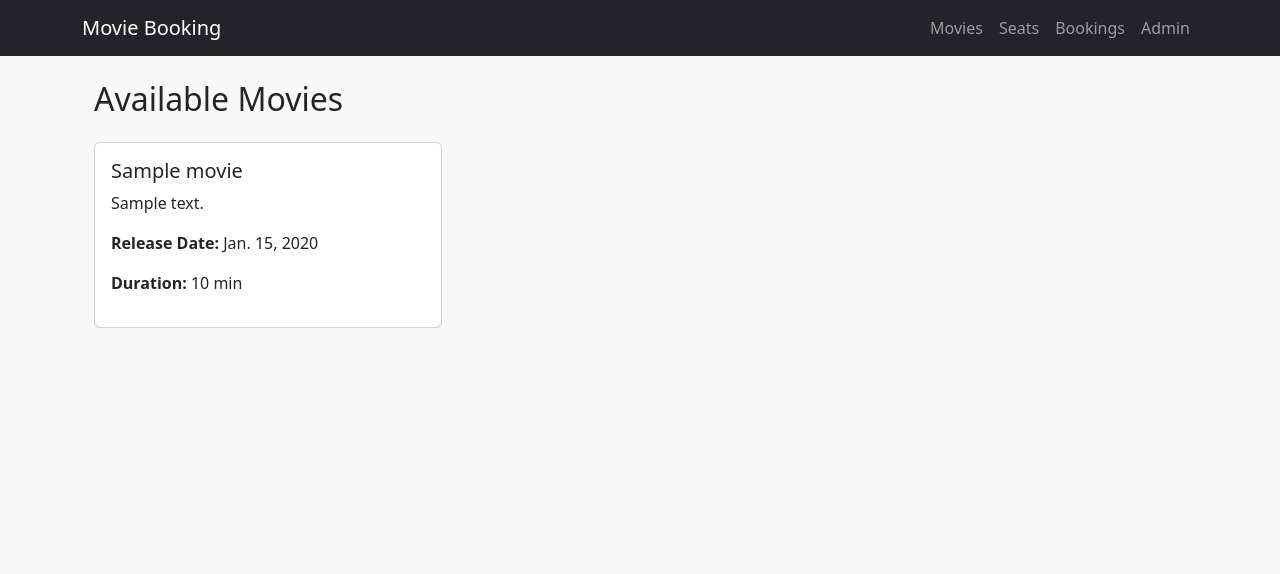
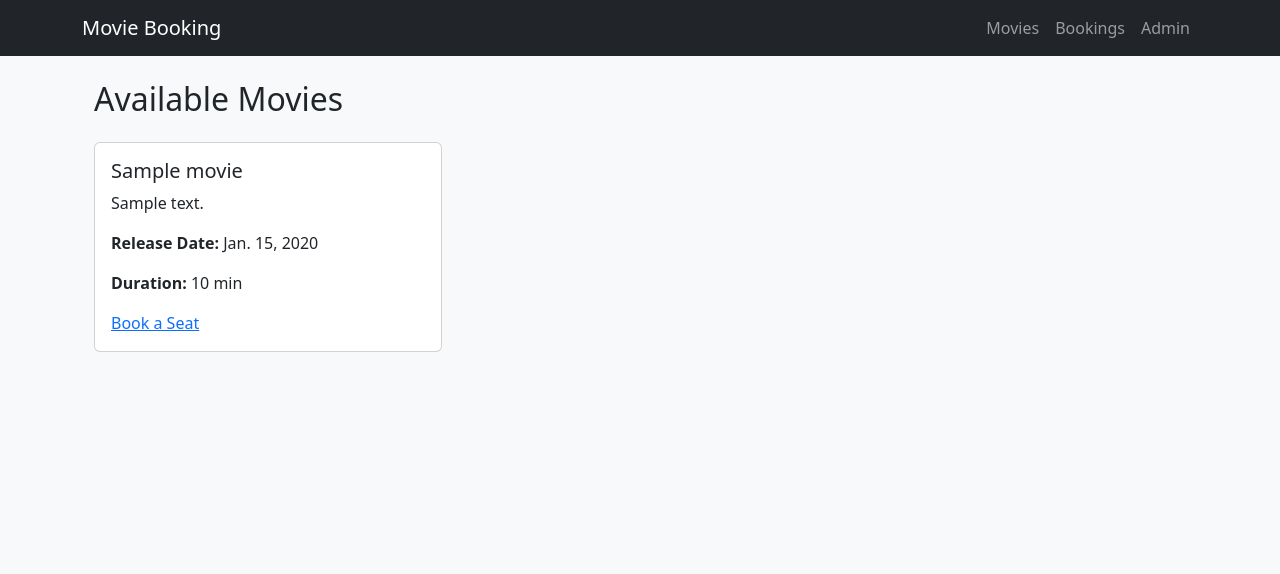
Before and after one commit to iAmMortos/cs4300, a Django app: page /movies/ in a window 1280 px wide. Shown: the top 574 px of the page. Run offline with Django 4.2, Linux system fonts and the light colour scheme; tables that the repository leaves empty hold one stand-in row (values such as "Sample post").

Commit message:
adding interactivity between the views

```diff
--- a/homework2/movie_theater_booking/bookings/templates/bookings/base.html
+++ b/homework2/movie_theater_booking/bookings/templates/bookings/base.html
@@ -41,7 +41,6 @@
             <div class="collapse navbar-collapse" id="navbarNav">
                 <ul class="navbar-nav ms-auto">
                     <li class="nav-item"><a class="nav-link" href="{% url 'movie-list' %}">Movies</a></li>
-                    <li class="nav-item"><a class="nav-link" href="{% url 'seat-booking' %}">Seats</a></li>
                     <li class="nav-item"><a class="nav-link" href="{% url 'booking-history' %}">Bookings</a></li>
                     <li class="nav-item"><a class="nav-link" href="{% url 'admin:index' %}">Admin</a></li>
                 </ul>
--- a/homework2/movie_theater_booking/bookings/templates/bookings/movie_list.html
+++ b/homework2/movie_theater_booking/bookings/templates/bookings/movie_list.html
@@ -6,7 +6,6 @@
     <div class="container mt-4">
         <h2 class="mb-4">Available Movies</h2>
         <div class="row">
-
             {% for movie in movies %}
                 <div class="col-md-4">
                     <div class="card mb-4">
@@ -15,6 +14,7 @@
                             <p class="card-text">{{ movie.description }}</p>
                             <p><strong>Release Date:</strong> {{ movie.release_date }}</p>
                             <p><strong>Duration:</strong> {{ movie.duration }} min</p>
+                            <a href="{% url 'seat-booking' movie.id %}">Book a Seat</a>
                         </div>
                     </div>
                 </div>
--- a/homework2/movie_theater_booking/bookings/views.py
+++ b/homework2/movie_theater_booking/bookings/views.py
@@ -70,11 +70,26 @@ class MovieListView(View):
         return render(request, 'bookings/movie_list.html', {'movies': movies})
 
 class SeatBookingView(View):
-    def get(self, request):
-        seats = Seat.objects.all()
-        return render(request, 'bookings/seat_booking.html', {'seats': seats})
+    def get(self, request, movie_id):
+        movie = Movie.objects.get(id=movie_id)
+        available_seats = Seat.objects.filter(is_booked=False)
+        booked_seats = Booking.objects.filter(movie=movie)
+        return render(request, 'bookings/seat_booking.html', {'movie': movie, 'available_seats': available_seats, 'booked_seats': booked_seats})
+    def post(self, request, movie_id):
+        movie = Movie.objects.get(id=movie_id)
+        seat_id = request.POST.get('seat_id')
+        try:
+            seat = Seat.objects.get(id=seat_id)
+            if seat.is_booked:
+                return render(request, 'bookings/seat_booking.html', {'movie': movie, 'error': 'Seat is already booked'})
+            seat.is_booked = True
+            seat.save()
+            Booking.objects.create(movie=movie, seat=seat, user=request.user)
+            return redirect('booking_history')
+        except Seat.DoesNotExist:
+            return render(request, 'bookings/seat_booking.html', {'movie': movie, 'error': 'Seat not found'})
 
 class BookingHistoryView(View):
     def get(self, request):
-        history = Booking.objects.all()
+        history = Booking.objects.filter(user=request.user)
         return render(request, 'bookings/booking_history.html', {'history': history})
--- a/homework2/movie_theater_booking/movie_theater_booking/urls.py
+++ b/homework2/movie_theater_booking/movie_theater_booking/urls.py
@@ -23,7 +23,8 @@ urlpatterns = [
     path('admin/', admin.site.urls),
     path('api/', include('bookings.urls')),
     path('movies/', MovieListView.as_view(), name="movie-list"),
-    path('seats/', SeatBookingView.as_view(), name="seat-booking"),
+    path('movies/<int:movie_id>/seats/',SeatBookingView.as_view(), name="seat-booking"),
+    # path('seats/', SeatBookingView.as_view(), name="seat-booking"),
     path('bookings/', BookingHistoryView.as_view(), name="booking-history"),
     path('', RedirectView.as_view(url='movies/')),
 ]
```
Also changed, not shown: homework2/movie_theater_booking/bookings/templates/bookings/seat_booking.html (+15 -13 lines).
